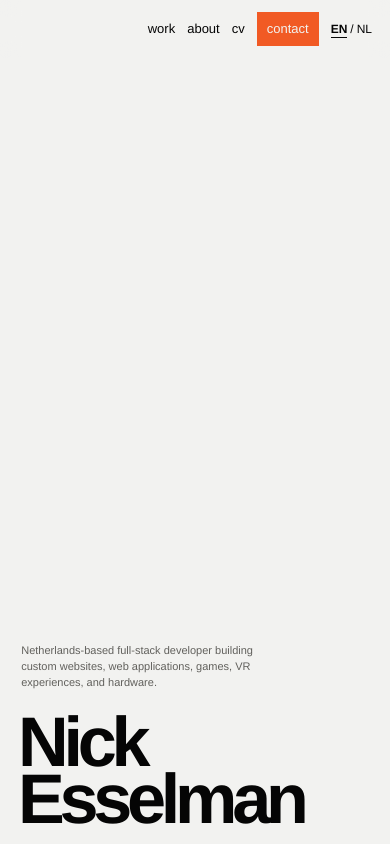
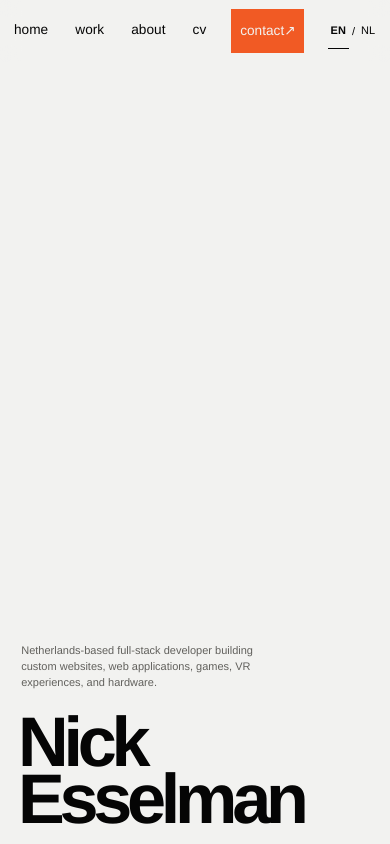
Before and after one commit to Nickdev8/nickesselman.nl, a React (Vite) app: page / in a window 390 px wide. Shown: the top 844 px of the page. Built offline with nearby package versions, Linux system fonts and the light colour scheme; no server answers.

Commit message:
Fix mobile navigation and links

```diff
--- a/src/styles/layout.css
+++ b/src/styles/layout.css
@@ -724,10 +724,23 @@ a:focus-visible {
     margin-top: 32px;
   }
   .link-list {
-    display: grid;
-    grid-template-columns: 1fr 1fr;
-    gap: 16px;
+    display: block;
     margin: 0;
+  }
+  .link-list a {
+    grid-template-columns: minmax(0, 1fr) auto;
+    align-items: center;
+    gap: 12px;
+    min-height: 72px;
+    padding-block: 12px;
+  }
+  .link-list a span:first-child {
+    font-size: clamp(36px, 10vw, 52px);
+    white-space: nowrap;
+    overflow-wrap: normal;
+  }
+  .link-list a span:last-child {
+    font-size: clamp(11px, 3vw, 13px);
   }
   .now-section {
     display: block;
--- a/src/styles/responsive.css
+++ b/src/styles/responsive.css
@@ -42,31 +42,52 @@
     line-height: 1.4;
   }
   .site-header {
-    grid-template-columns: auto 1fr;
-    height: 58px;
-    padding-inline: 18px;
-    gap: 12px;
+    grid-template-columns: minmax(0, 1fr);
+    height: 62px;
+    padding-inline: 12px;
+  }
+  .site-header .brand-space {
+    display: none;
   }
   .site-header nav {
     display: flex;
-    justify-content: flex-end;
-    gap: 12px;
-    font-size: 13px;
+    width: 100%;
+    min-width: 0;
+    justify-content: space-between;
+    gap: clamp(2px, 1.5vw, 8px);
+    font-size: clamp(12px, 3.5vw, 14px);
+    white-space: nowrap;
   }
-  .site-header nav a span {
-    display: none;
+  .site-header nav > a {
+    min-width: 0;
+    min-height: 44px;
+    padding-inline: 2px;
   }
-  .site-header nav > a:first-child {
-    display: none;
-  }
-  .site-header nav a:nth-child(3) {
-    display: none;
+  .site-header nav .contact-link {
+    min-height: 44px;
+    padding-inline: clamp(5px, 2vw, 9px);
   }
   .language-switch {
-    font-size: 12px;
+    flex: 0 0 auto;
+    min-height: 44px;
+    font-size: 11px;
   }
-  .site-header nav .contact-link {
-    padding-inline: 9px;
+  .language-switch a {
+    min-height: 36px !important;
+    padding-inline: 3px;
+  }
+  .link-list a {
+    min-height: 58px;
+    grid-template-columns: minmax(0, 1fr) auto;
+    gap: 8px;
+    padding-block: 12px;
+  }
+  .link-list a span:first-child {
+    font-size: clamp(28px, 9vw, 42px);
+    overflow-wrap: anywhere;
+  }
+  .link-list a span:last-child {
+    font-size: 11px;
   }
   .recent-work-row {
     padding: 22px 0 15px;
```
